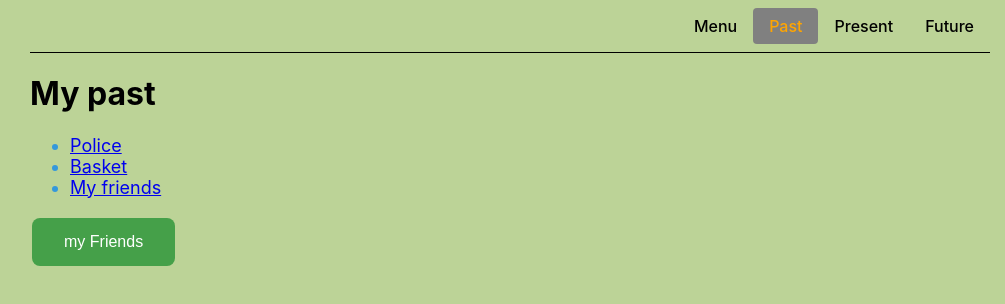
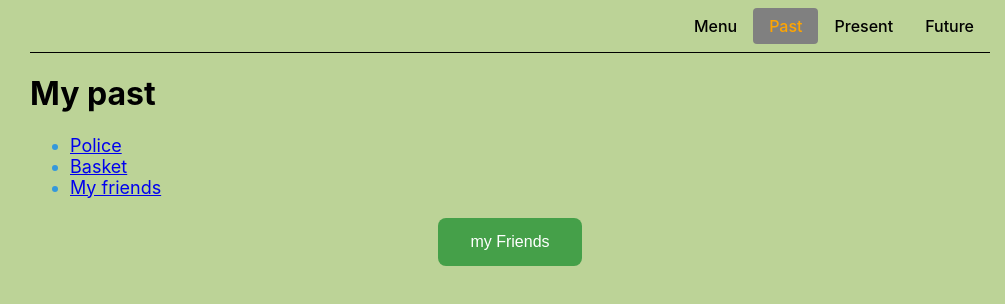
Before and after one commit to MateuszKar2/Portfolio, a React (Create React App) app: page /past/friends in a window 1280 px wide. Shown: the top 304 px of the page, without its empty margins (130-1135 px from the left). Built offline with nearby package versions, Linux system fonts and the light colour scheme.

Commit message:
add files

```diff
--- a/src/module/Friends.module.css
+++ b/src/module/Friends.module.css
@@ -1,4 +1,10 @@
 
+    .friends {
+        display: flex;
+        justify-content: center;
+        align-items: center;
+
+    }
     .btn {
         background-color: #45a049; /* Zielony kolor */
         border: none; /* Bez obramowania */
@@ -6,7 +12,7 @@
         padding: 15px 32px; /* Wewnętrzne odstępy */
         text-align: center; /* Wyśrodkowanie tekstu */
         text-decoration: none; /* Bez podkreślenia */
-        display: inline-block; /* Inline block */
+        display:inline-block; /*Inline block */
         font-size: 16px; /* Rozmiar czcionki */
         margin: 4px 2px; /* Margines */
         cursor: pointer; /* Kursor w postaci wskaźnika */
--- a/src/pages/Friends.jsx
+++ b/src/pages/Friends.jsx
@@ -1,5 +1,6 @@
-import { useState } from "react";
+import { useEffect, useState } from "react";
 import styles from './../module/Friends.module.css';
+import DataFetching from "components/DataFetching";
 
 const Friends = () => {
 
@@ -9,10 +10,11 @@ const Friends = () => {
 
 
     return(
-        <div>
-            <button className={styles.btn} type="button" onClick={() => {setFriends( 'here they are' )}}>
+        <div className={styles.friends}>
+            <button className={styles.btn} type="button" onClick={() => {setFriends( friends )}}>
                 {friends}
             </button>
+
         </div>
         // Połączyć się z bazą danych, jeżeli zostanie kliknięty button-friend
     )
```
